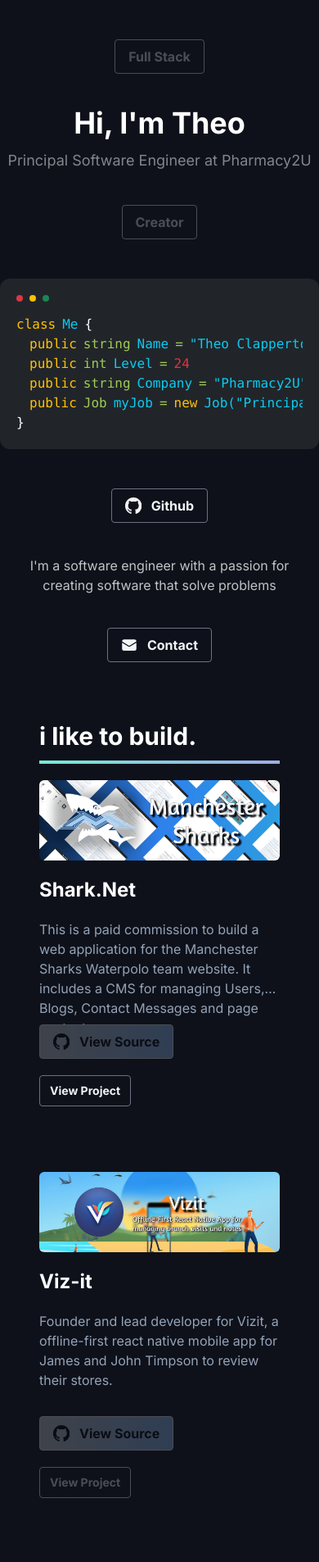
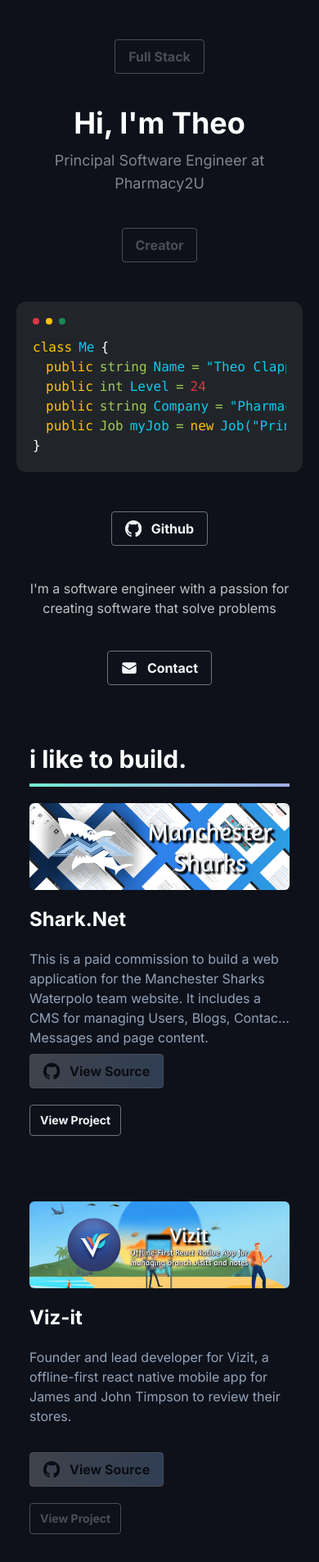
Before and after one commit to teobot/theo-clapperton-portfolio, a Next.js app: page / in a window 390 px wide. Shown: the top 1906 px of the page at 82% size. Built offline with nearby package versions, Linux system fonts and the light colour scheme.

Commit message:
Update page and project section styling

```diff
--- a/src/app/page.tsx
+++ b/src/app/page.tsx
@@ -6,7 +6,7 @@
 
 export default function Home() {
   return (
-    <div className="container mx-auto py-12 md:py-20 flex flex-col gap-12">
+    <div className="container px-5 mx-auto py-12 md:py-20 flex flex-col gap-12">
       <NameHeader />
       <CodeSegment />
       <ContactSection />
--- a/src/components/organisms/ProjectSection.tsx
+++ b/src/components/organisms/ProjectSection.tsx
@@ -37,7 +37,7 @@
   };
 
   return (
-    <div className="px-12 mt-6 lg:px-20">
+    <div className="px-4 sm:px-8 mt-6 lg:px-20">
       <div className="flex flex-col gap-3 mb-5">
         <div className="text-white text-3xl font-bold">i like to build.</div>
         <div
```
